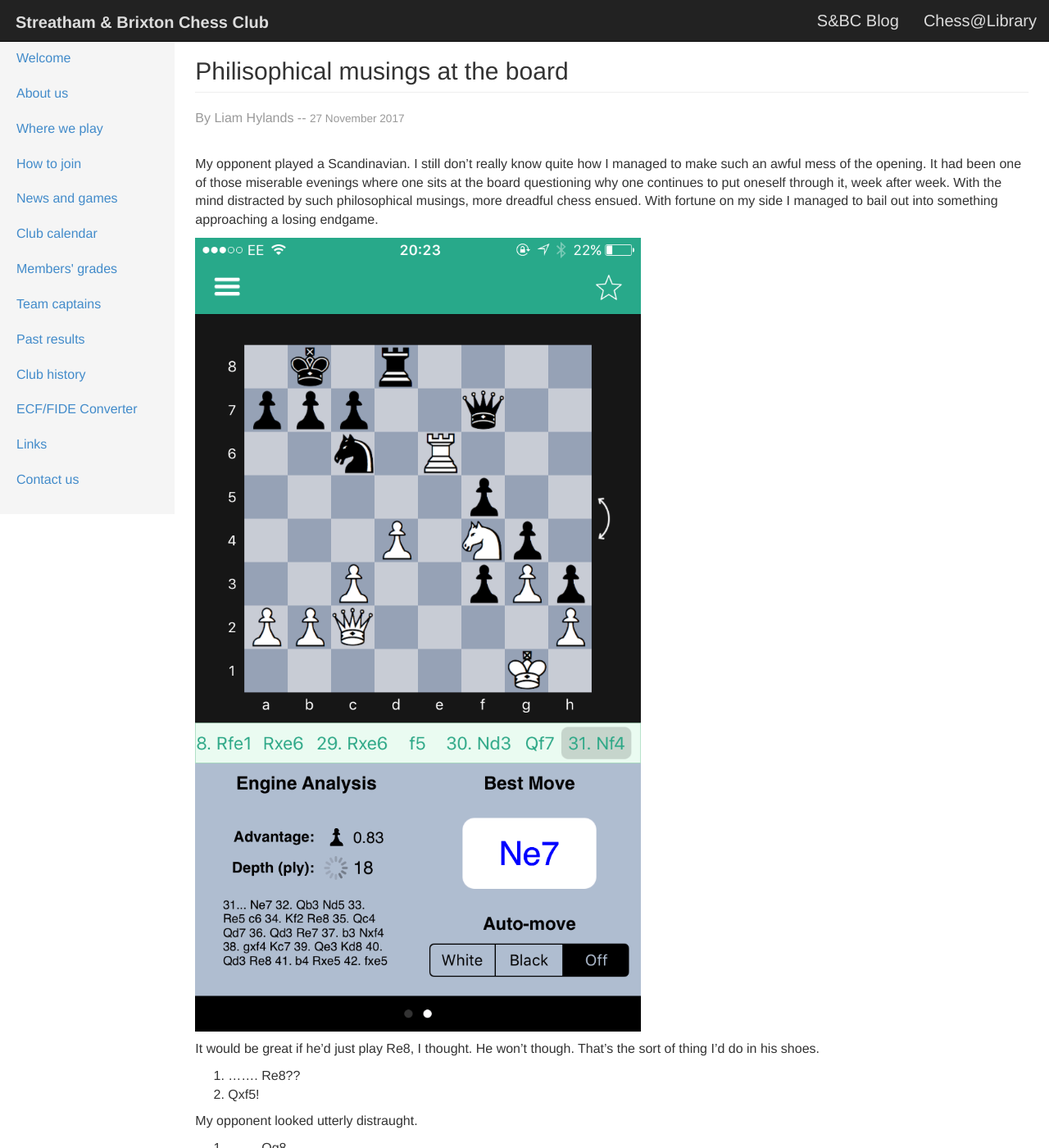
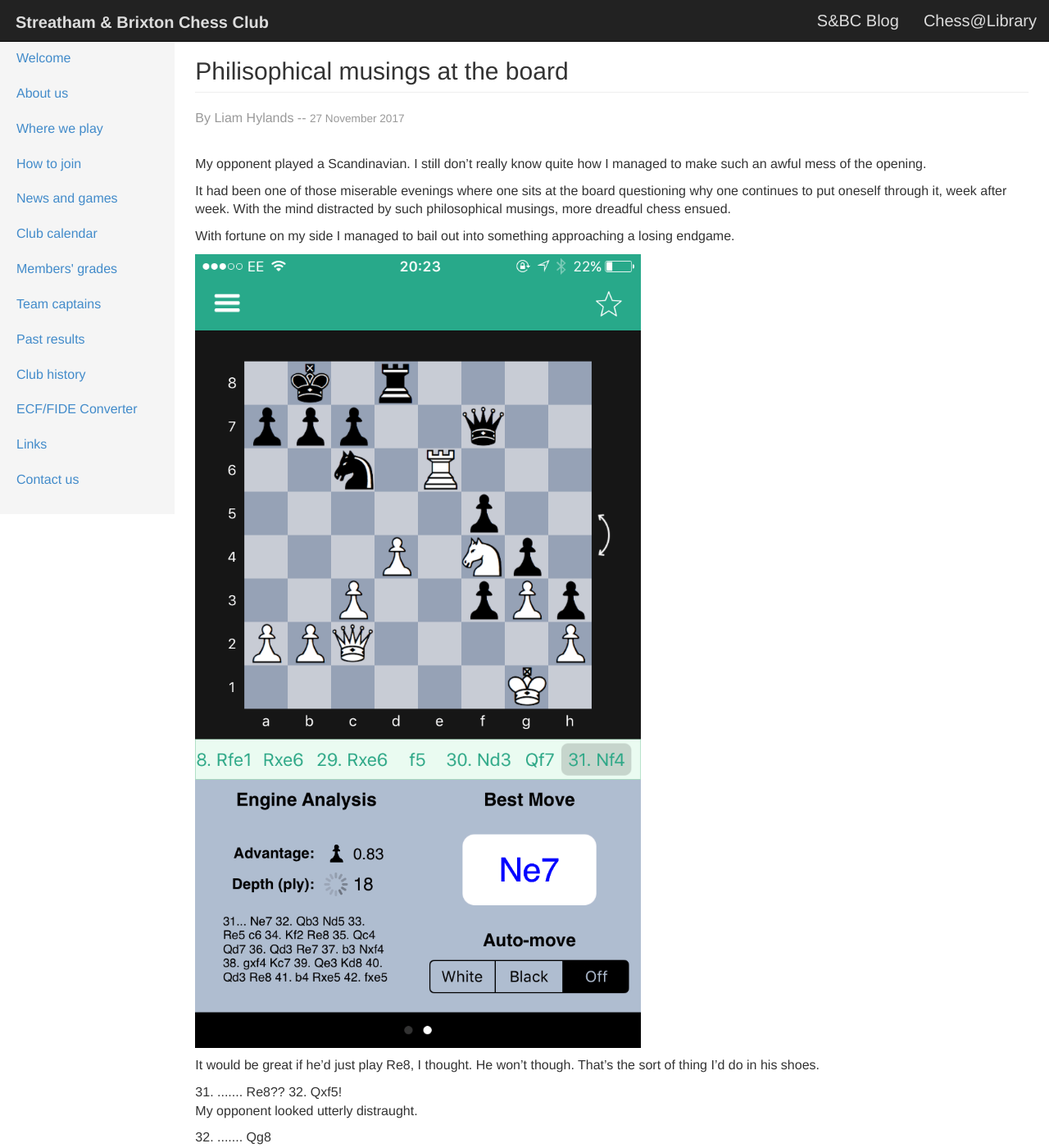
Before and after one commit to streathamchess/streathamchess.github.io, a Jekyll site: the page built from _posts/2017-11-27-musings.md, in a window 1280 px wide and 1400 px high. Shown: the whole window at 82% size. Built offline with Jekyll 4.4.1, drawn with Linux system fonts in a browser that asks for light colours; nearby versions of some CDN libraries; comment, search, counter and statistics services are not loaded; some of the changed text lies outside the part shown.

Commit message:
Update 2017-11-27-musings.md

```diff
--- a/_posts/2017-11-27-musings.md
+++ b/_posts/2017-11-27-musings.md
@@ -4,23 +4,31 @@ author: Liam Hylands
 newpgn: true
 ---
 
-My opponent played a Scandinavian. I still don't really know quite how I managed to make such an awful mess of the opening. It had been one of those miserable evenings where one sits at the board questioning why one continues to put oneself through it, week after week. With the mind distracted by such philosophical musings, more dreadful chess ensued.  With fortune on my side I managed to bail out into something approaching a losing endgame.
+My opponent played a Scandinavian. I still don't really know quite how I managed to make such an awful mess of the opening.
+
+It had been one of those miserable evenings where one sits at the board questioning why one continues to put oneself through it, week after week. With the mind distracted by such philosophical musings, more dreadful chess ensued.
+
+With fortune on my side I managed to bail out into something approaching a losing endgame.
 
 {% include image.html url="/assets/photos/hylands-joslin.png" align="none" %}
 
 <div class="clearfix"></div>
 
+
+
 It would be great if he'd just play Re8, I thought.  He won't though. That's the sort of thing I'd do in his shoes.
 
+<div>
  31. .......     Re8??
  32. Qxf5!
 
-My opponent looked utterly distraught.
+<p>My opponent looked utterly distraught.</p>
 
  32. .......  Qg8
 
-He avoids an exchange of queens and at least defends the g pawn.
+<p>He avoids an exchange of queens and at least defends the g pawn.</p>
 
  33. Qxg4 (can you award an exclamation mark for the same trick twice in consecutive moves?)
 
-A couple of moves later he stopped the clocks.  I apologised.  He shook my hand and left the room.  I felt terrible.  I suppose we've all been there.
+<p>A couple of moves later he stopped the clocks.  I apologised.  He shook my hand and left the room.  I felt terrible.  I suppose we've all been there.</p>
+</div>
```
